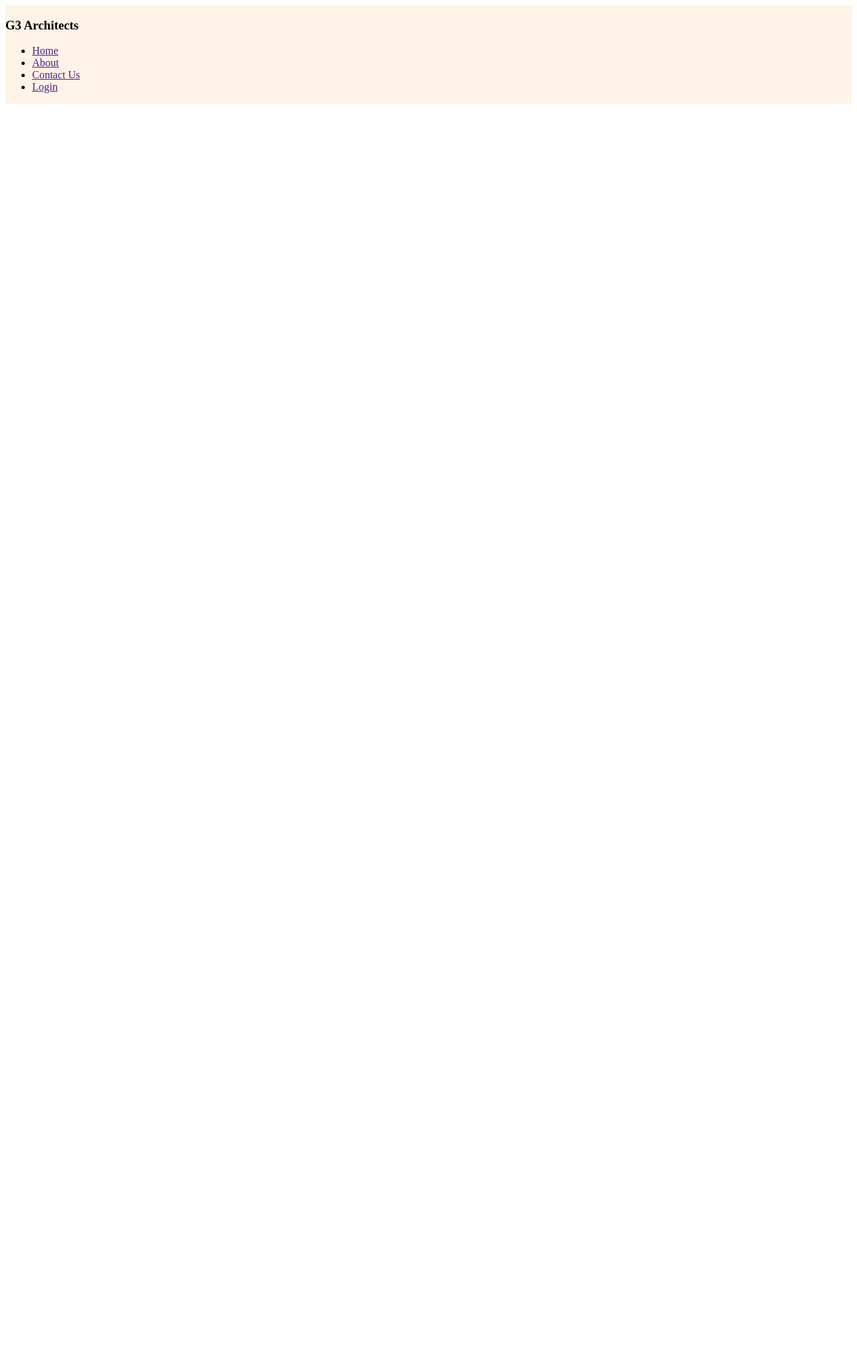
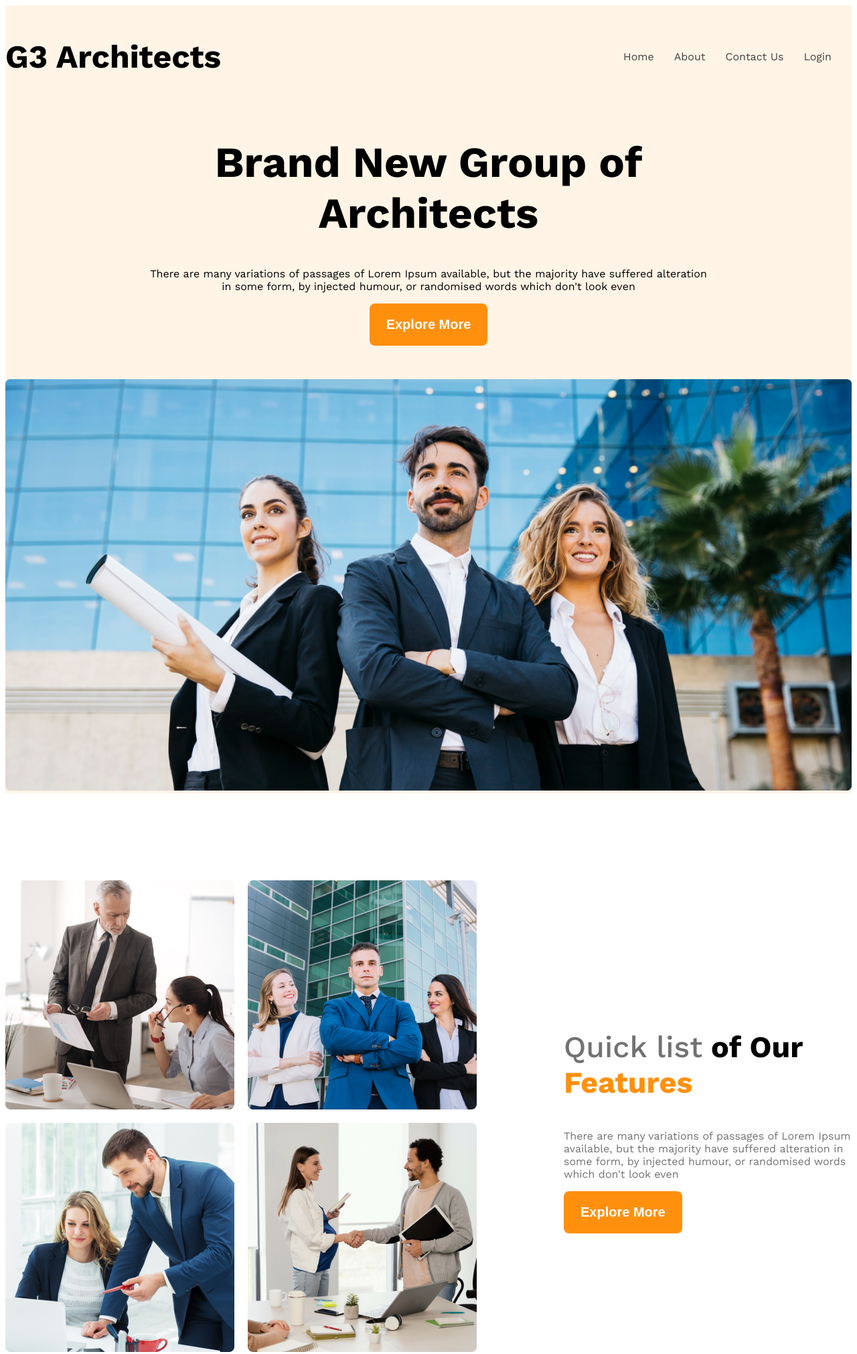
Before and after one commit to Olinurrah/g3-architects-prctice, a plain HTML site: page index.html in a window 1280 px wide. Shown: the whole page at 67% size. Before the commit the page ends 800 px from the top, so only its background shows below. Drawn offline with nearby package versions, Linux system fonts and the light colour scheme.

Commit message:
header complete with responsive desing

```diff
--- a/index.html
+++ b/index.html
@@ -6,20 +6,48 @@
     <title>Document</title>
     <link rel="stylesheet" href="/styles/style.css">
 </head>
-<body>
-    <header>
-        <nav class="navbar">
+<body class="work-sans-font">
+    <header class="bg-color">
+        <nav class="navbar display-flex">
             <h3 class="brand">G3 Architects</h3>
-            <ul class="nav-links">
-                <li class="nav-item"><a href="" class="nav-link">Home</a></li>
-                <li class="nav-item"><a href="" class="nav-link">About</a></li>
-                <li class="nav-item"><a href="" class="nav-link">Contact Us</a></li>
-                <li class="nav-item"><a href="" class="nav-link">Login</a></li>
+            <ul class="nav-links display-flex">
+                <li class="nav-item"><a href="" class="nav-link text-gray">Home</a></li>
+                <li class="nav-item"><a href="" class="nav-link text-gray">About</a></li>
+                <li class="nav-item"><a href="" class="nav-link text-gray">Contact Us</a></li>
+                <li class="nav-item"><a href="" class="nav-link text-gray">Login</a></li>
 
             </ul>
         </nav>
+        <div class="banner">
+           <div class="banner-contant">
+             <h1 class="banner-title">Brand New Group of Architects</h1>
+            <p class="banner-description">There are many variations of passages of Lorem Ipsum available, but the majority have suffered alteration in some form, by injected humour, or randomised words which don't look even</p>
+            <button class="btn-primary">Explore More</button>
+           </div>
+            <img class="banner-image" src="./images/banner.png" alt="">
+
+        </div>
 
     </header>
+    <main>
+        <section class="teams display-flex">
+            <div class="team-img-container">
+                <img src="./images/team1.png" alt="two architect discussing about design">
+                <img src="./images/team2.png" alt="">
+                <img src="./images/team3.png" alt="">
+                <img src="./images/team4.png" alt="">
+
+            </div>
+            <div class="our-features">
+                <h3 class="feature-title"> <span id="quick-list" class="text-light-gray">Quick list</span> of Our <span class="text-primary">Features</span> </h3>
+                <p class="feature-description text-light-gray">There are many variations of passages of Lorem Ipsum available, but the majority have suffered alteration in some form, by injected humour, or randomised words which don't look even</p>
+                <button class="btn-primary">Explore More</button>
+
+
+            </div>
+
+        </section>
+    </main>
 
 </body>
 </html>
--- a/styles/style.css
+++ b/styles/style.css
@@ -1,6 +1,168 @@
-header{
-    background-color: FF900E;
-    background: #FFF4E7;
+/* *{
+    margin: 0;
+    padding: 0;
 
+} */
+@import url('https://fonts.googleapis.com/css2?family=Work+Sans:ital,wght@0,100..900;1,100..900&display=swap');
+
+
+.work-sans-font {
+  font-family: "Work Sans", sans-serif;
+  font-optical-sizing: auto;
+  font-weight: 400;
+  font-style: normal;
+}
+
+/*  shared styles */
+.display-flex{
     display: flex;
 }
+/* text color */
+.text-primary{
+    color: #FF900E;
+}
+/* dark 02 */
+.text-gray{
+    color: #424242;
+}
+/* dark03 */
+.text-light-gray{
+    color: #727272;
+}
+/*  */
+.bg-color{
+    background-color: rgba(255, 144, 14, 0.1);
+
+}
+.btn-primary{
+    background: #FF900E;
+    color: #ffffff;
+    padding: 20px 25px;
+    font-size: 1.25rem;
+    font-weight: 600;
+    border-radius: 8px;
+    border: none;
+
+}
+main{
+    max-width: 1440px;
+    margin: 0 auto;
+
+}
+main > section{
+    margin-top: 130px;
+}
+
+
+/* header styles */
+
+
+
+
+/* navbar related styles */
+
+.navbar{
+    justify-content: space-between;
+    align-items: center;
+}
+.brand{
+    font-weight: 700;
+    font-size: 3rem;
+}
+.nav-item{
+    list-style: none;
+    margin-right: 30px;
+}
+.nav-link{
+    text-decoration: none;
+}
+
+.navbar, .banner{
+    max-width: 1440px;
+    margin: 0 auto;
+
+}
+/*  */
+.banner-contant{
+    max-width: 850px;
+    margin: 0 auto;
+    text-align: center;
+    margin-bottom: 50px ;
+
+}
+.banner-title{
+    font-weight: 700;
+    font-size: 4rem;
+}
+.banner-image{
+    width: 100%;
+
+}
+/* teams feature related styles */
+.teams{
+    align-items: center;
+}
+
+.team-img-container{
+    display: grid;
+    grid-template-columns: repeat(2, 1fr);
+    grid-template-rows: repeat(2,1fr);
+    gap: 20px;
+
+}
+.our-features{
+    margin-left:130px ;
+    max-width: 530px;
+}
+.feature-title{
+    font-size: 2.8rem;
+
+}
+
+#quick-list{
+    font-weight: 500;
+
+}
+/* responsive media query */
+@media screen and (max-width:576px) {
+    .navbar,
+    .nav-links,
+    .teams{
+        flex-direction: column;
+    }
+
+
+.team-img-container{
+
+    grid-template-columns: repeat(1, 1fr);
+
+
+}
+img{
+    width: 100%;
+}
+
+.our-features{
+    margin-left:20px ;
+
+}
+}
+
+
+
+/* medium size  device*/
+@media screen and (min-width:576px) and (max-width:992px) {
+    .teams{
+        flex-direction: column;
+
+
+    }
+    .our-features{
+        /* margin-left: 50px; */
+        margin: 50px auto;
+    }
+
+}
+
+
+#
```
